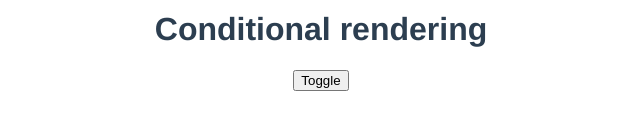
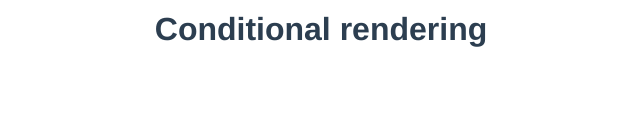
Before and after one commit to alvinwarui29/vuejs, a Vue app in the folder blog/: page / in a window 1280 px wide. Shown: the part 274-404 px from the top of the page, without its empty margins (319-959 px from the left). Built offline with nearby package versions, Linux system fonts and the light colour scheme.

Commit message:
delete else statement

```diff
--- a/blog/src/components/Home.vue
+++ b/blog/src/components/Home.vue
@@ -1,8 +1,7 @@
 <template>
     <div>
         <h1 v-if="show">Conditional rendering</h1>
-        <h1 v-else>Else side</h1>
-        <button v-on:click="display" >Toggle</button>
+
     </div>
 
 </template>
```
